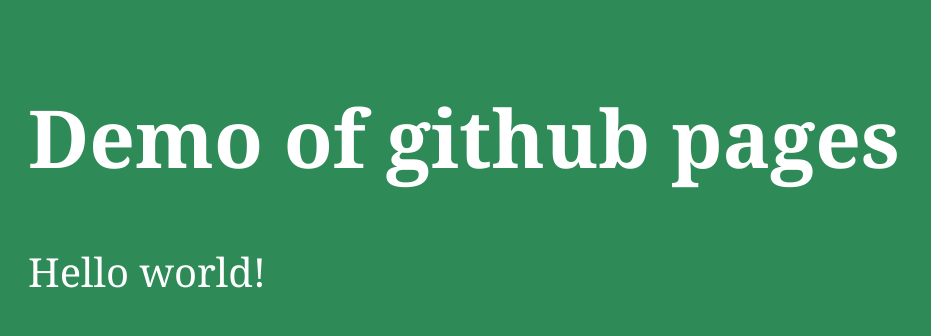
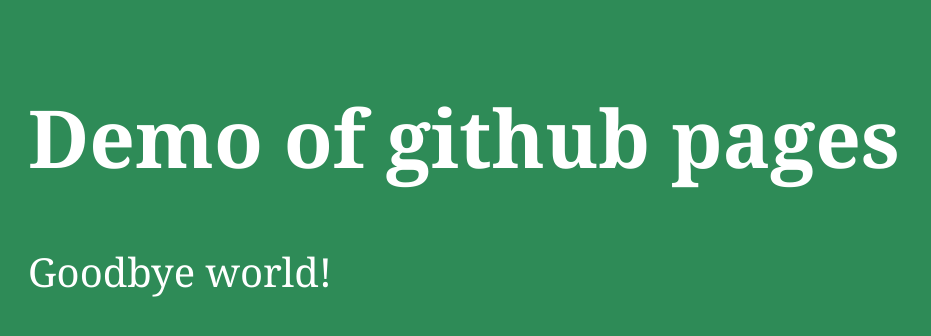
Before and after one commit to nickhme/portfolio, a plain HTML site: page index.html in a window 1280 px wide. Shown: the whole page, without its empty margins (0-931 px from the left). Drawn offline with Linux system fonts and the light colour scheme.

Commit message:
small change to hello world

```diff
--- a/index.html
+++ b/index.html
@@ -9,6 +9,6 @@
 </head>
 <body>
     <h1>Demo of github pages</h1>
-    <p>Hello world!</p>
+    <p>Goodbye world!</p>
 </body>
 </html>
```
